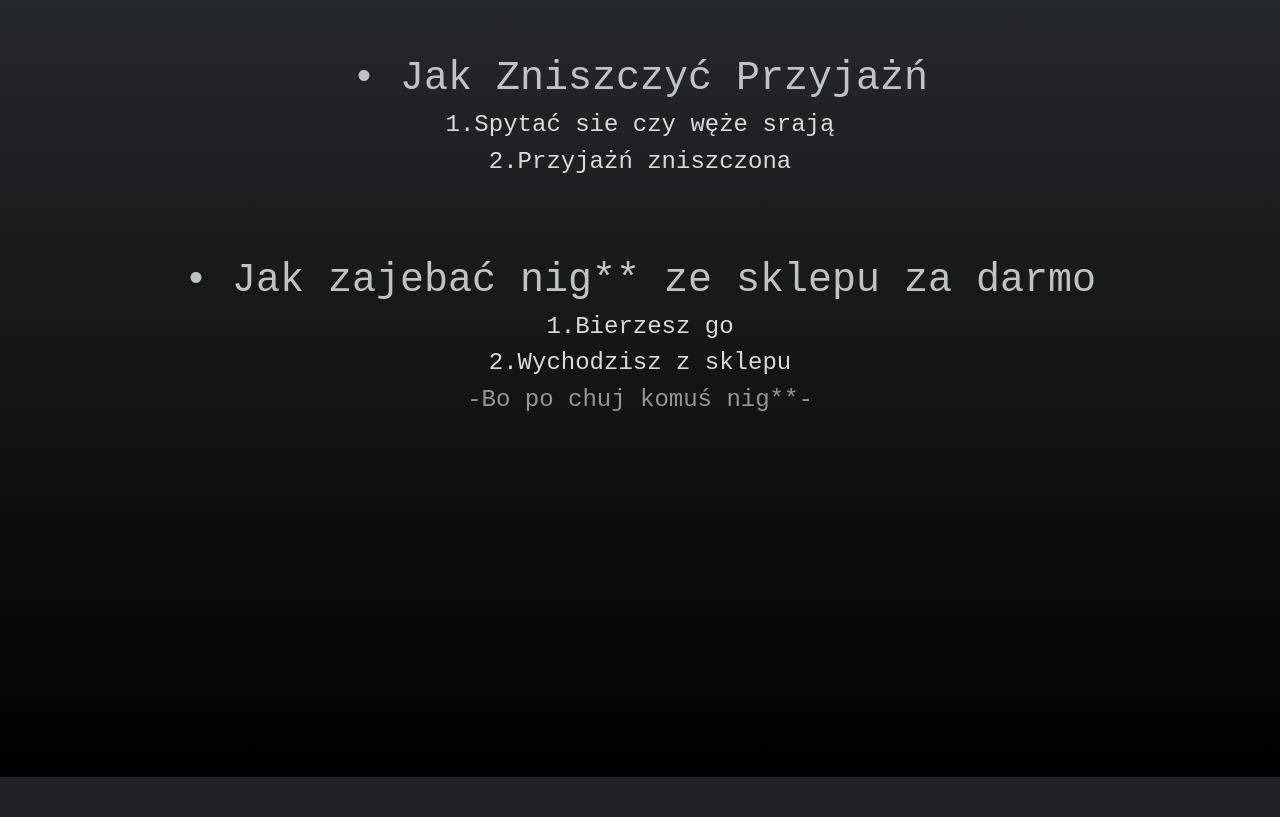
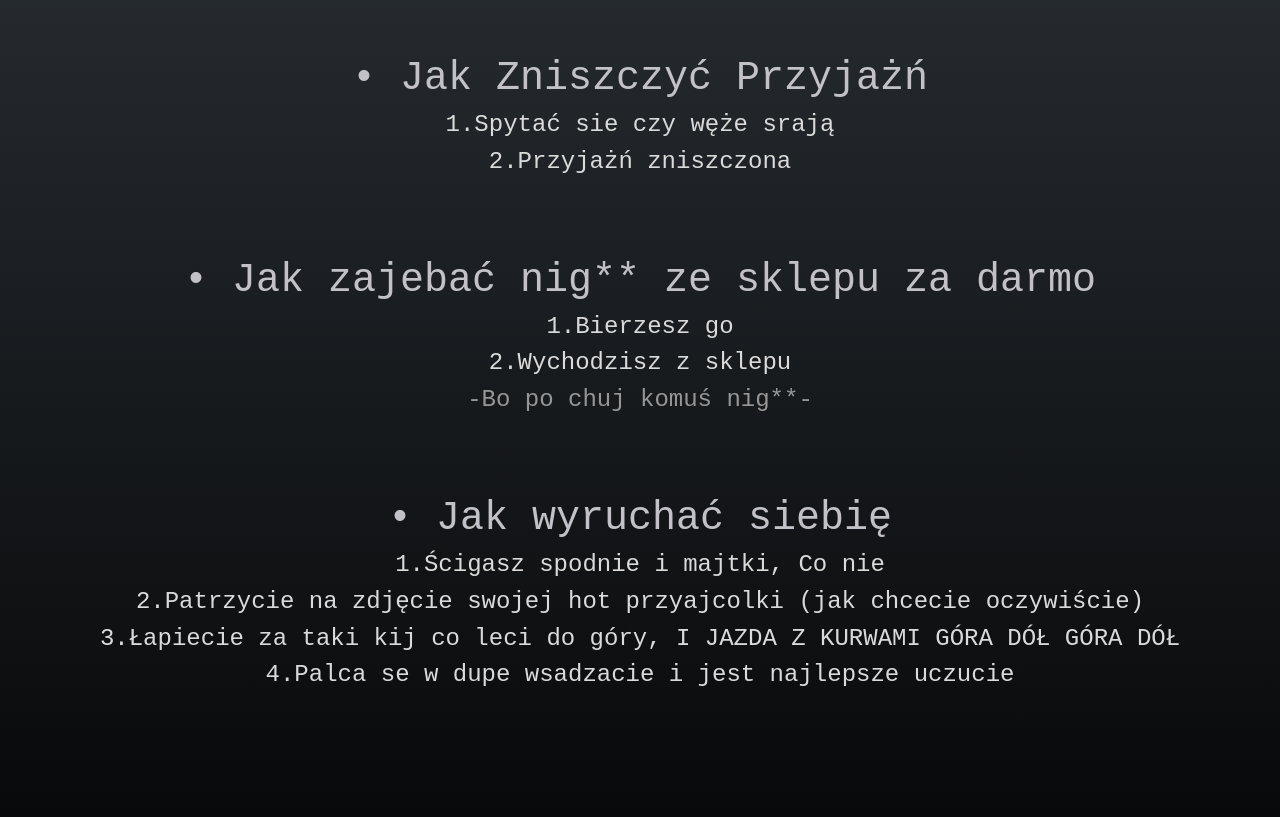
Before and after one commit to ItsMateo20/giboon-poradniki, a plain HTML site: page index.html in a window 1280 px wide. Shown: the part 61-878 px from the top of the page. Before the commit the page ends 838 px from the top, so only its background shows below. Drawn offline with nearby package versions, Linux system fonts and the light colour scheme.

Commit message:
wyruchać

```diff
--- a/index.html
+++ b/index.html
@@ -35,18 +35,28 @@
 
 
 
-    <div style='margin-bottom: auto; margin: 50px;'>
+    <div style='margin-bottom: auto; margin: 50px;' data-spy="scroll" data-target="#navbar-example2" data-offset="0">
         <center>
-            <h1 style='color: rgb(193, 193, 199)'> • Jak Zniszczyć Przyjażń</h1>
+            <h1 style='color: rgb(193, 193, 199)' id="ZniszczyćPrzyjażń"> • Jak Zniszczyć Przyjażń</h1>
             <h4 style="color: rgb(218, 218, 218)">1.Spytać sie czy węże srają</h4>
             <h4 style="color: rgb(218, 218, 218)">2.Przyjażń zniszczona</h4>
             <br>
             <br>
             <br>
-            <h1 style='color: rgb(193, 193, 199)'> • Jak zajebać nig** ze sklepu za darmo</h1>
+            <h1 style='color: rgb(193, 193, 199)' id="NSklep"> • Jak zajebać nig** ze sklepu za darmo</h1>
             <h4 style="color: rgb(218, 218, 218)">1.Bierzesz go</h4>
             <h4 style="color: rgb(218, 218, 218)">2.Wychodzisz z sklepu</h4>
             <h4 style="color: rgb(150, 150, 150)">-Bo po chuj komuś nig**-</h4>
+            <br>
+            <br>
+            <br>
+            <h1 style='color: rgb(193, 193, 199)' id="WyruchaćSiebię"> • Jak wyruchać siebię</h1>
+            <h4 style="color: rgb(218, 218, 218)">1.Ścigasz spodnie i majtki, Co nie</h4>
+            <h4 style="color: rgb(218, 218, 218)">2.Patrzycie na zdjęcie swojej hot przyajcolki (jak chcecie oczywiście)
+            </h4>
+            <h4 style="color: rgb(218, 218, 218)">3.Łapiecie za taki kij co leci do góry, I JAZDA Z KURWAMI GÓRA DÓŁ
+                GÓRA DÓŁ</h4>
+            <h4 style="color: rgb(218, 218, 218)">4.Palca se w dupe wsadzacie i jest najlepsze uczucie</h4>
         </center>
     </div>
     <br>
```
